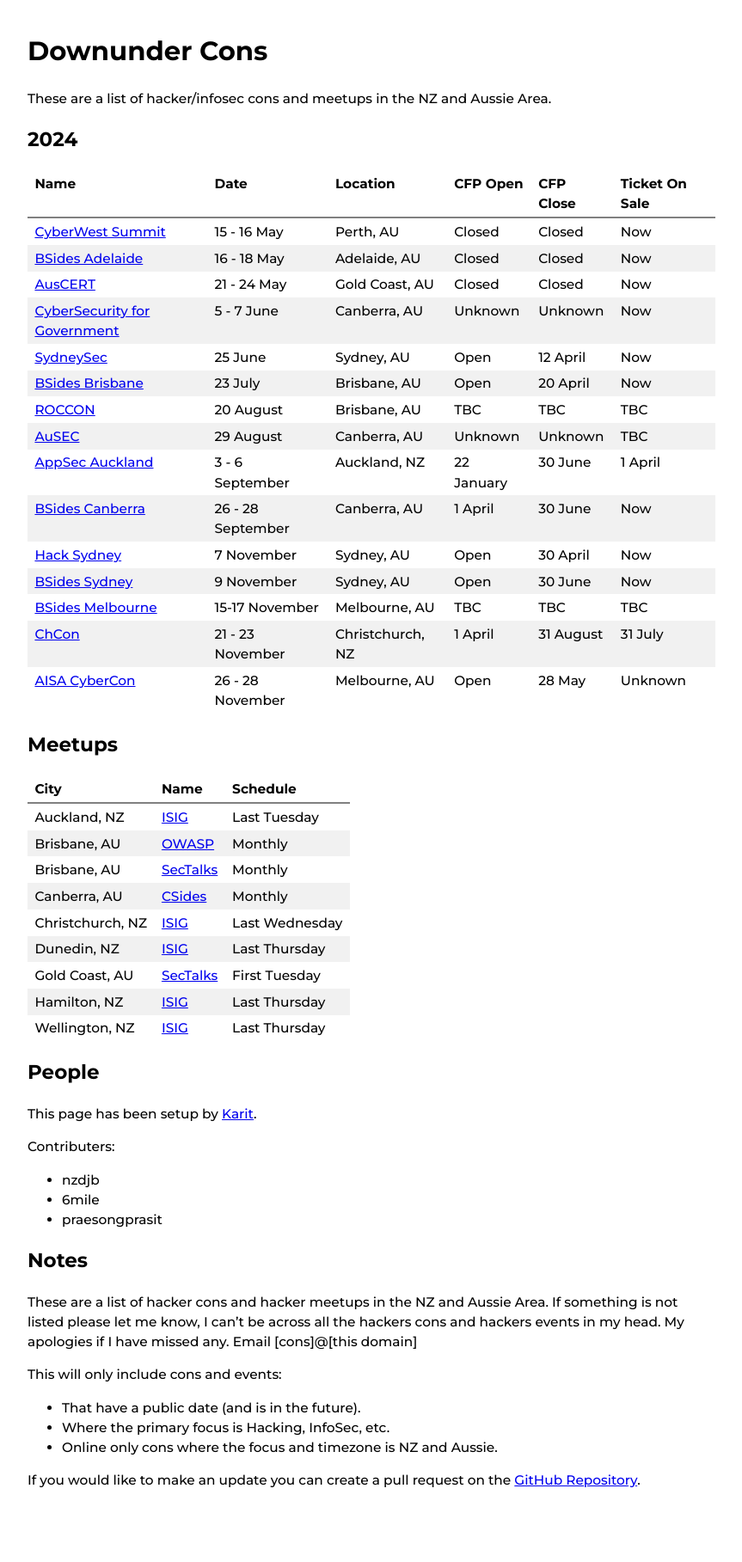
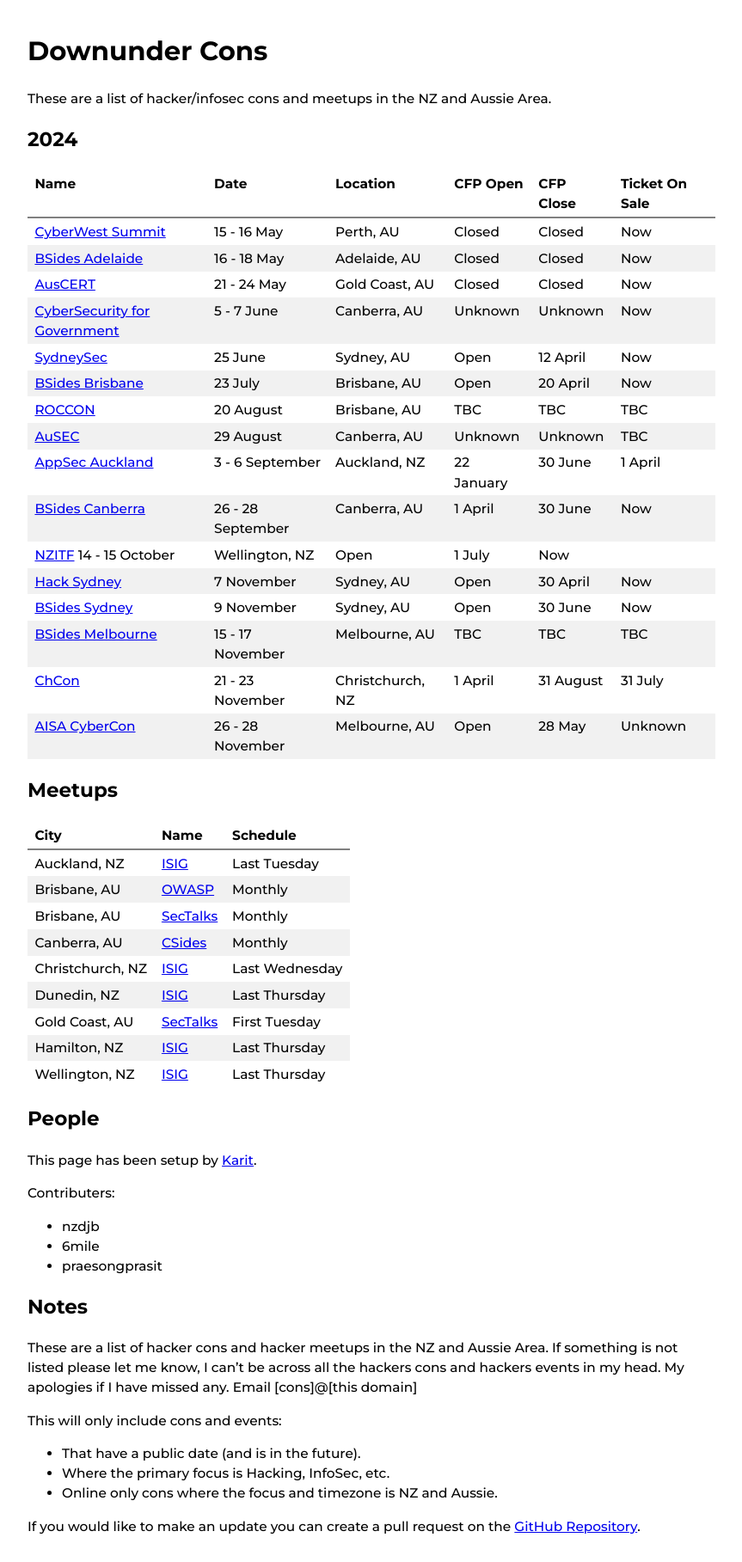
Before and after one commit to nzkarit/downundercons, a Jekyll site: the page built from index.markdown, in a window 1280 px wide. Shown: the whole page at 86% size, without its empty margins (208-1071 px from the left). Built offline with Jekyll 4.4.1, drawn with Linux system fonts in a browser that asks for light colours; before the commit the page ends 1764 px from its top, so only the background shows below that.

Commit message:
Addin NZITF

```diff
--- a/index.markdown
+++ b/index.markdown
@@ -19,9 +19,10 @@ These are a list of hacker/infosec cons and meetups in the NZ and Aussie Area.
 | [AuSEC](https://publicsectornetwork.com/event/australian-security-summit-ausec/) | 29 August | Canberra, AU | Unknown | Unknown | TBC |
 | [AppSec Auckland](https://appsec.org.nz/conference/) | 3 - 6 September | Auckland, NZ | 22 January | 30 June | 1 April |
 | [BSides Canberra](https://www.bsidesau.com.au/) | 26 - 28 September | Canberra, AU | 1 April | 30 June | Now |
+| [NZITF](https://nzitf.org.nz/conference-details) 14 - 15 October | Wellington, NZ | Open | 1 July | Now |
 | [Hack Sydney](https://www.hack.sydney/) | 7 November | Sydney, AU | Open | 30 April | Now |
 | [BSides Sydney](https://bsides.sydney) | 9 November | Sydney, AU | Open | 30 June | Now |
-| [BSides Melbourne](https://www.bsidesmelbourne.com/) | 15-17 November | Melbourne, AU | TBC | TBC | TBC|
+| [BSides Melbourne](https://www.bsidesmelbourne.com/) | 15 - 17 November | Melbourne, AU | TBC | TBC | TBC|
 | [ChCon](https://2024.chcon.nz/) | 21 - 23 November | Christchurch, NZ | 1 April | 31 August | 31 July |
 | [AISA CyberCon](https://conference.aisa.org.au/QuickEventWebsitePortal/2024-australian-cyber-conference-melbourne/cfs-site) | 26 - 28 November | Melbourne, AU | Open | 28 May | Unknown |
 
```
